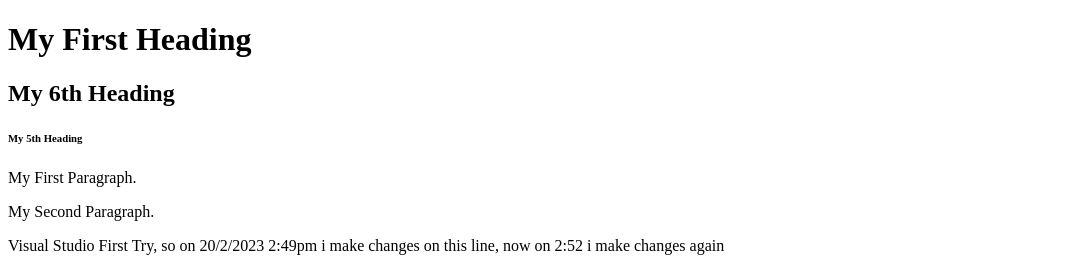
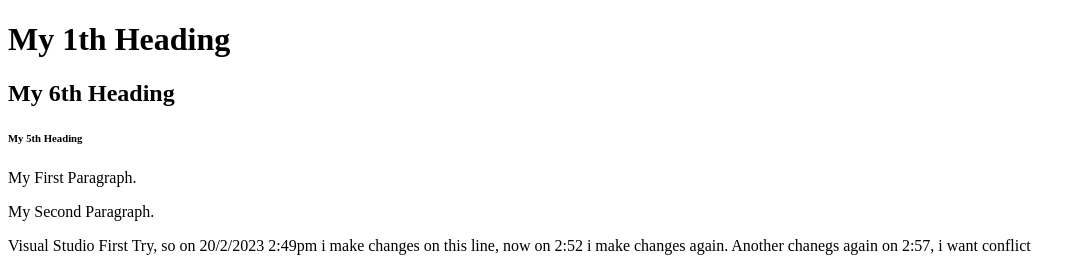
Before and after one commit to WLOng0316/LearningMaterial, a plain HTML site: page index.htm in a window 1280 px wide. Shown: the top 269 px of the page, without its empty margins (0-1086 px from the left). Drawn offline with Linux system fonts and the light colour scheme; grey boxes are pictures that could not be loaded.

Commit message:
Update index.htm

```diff
--- a/index.htm
+++ b/index.htm
@@ -11,13 +11,13 @@ function myFunction() {
 </head>
 <body>
 
-<h1>My First Heading</h1>
+<h1>My 1th Heading</h1>
 <h2>My 6th Heading</h2>
 <h6>My 5th Heading</h6>
 
 <p>My First Paragraph.</p>
 <p>My Second Paragraph.</p>
-<p>Visual Studio First Try, so on 20/2/2023 2:49pm i make changes on this line, now on 2:52 i make changes again</p>
+<p>Visual Studio First Try, so on 20/2/2023 2:49pm i make changes on this line, now on 2:52 i make changes again. Another chanegs again on 2:57, i want conflict</p>
 
 <a href="https://www.w3schools.com">This is a link</a>
 <img src="C:\Users\ongwe\Downloads\MicrosoftTeams-image (1).png" alt="W3Schools.com" width="500" height="600">
```
